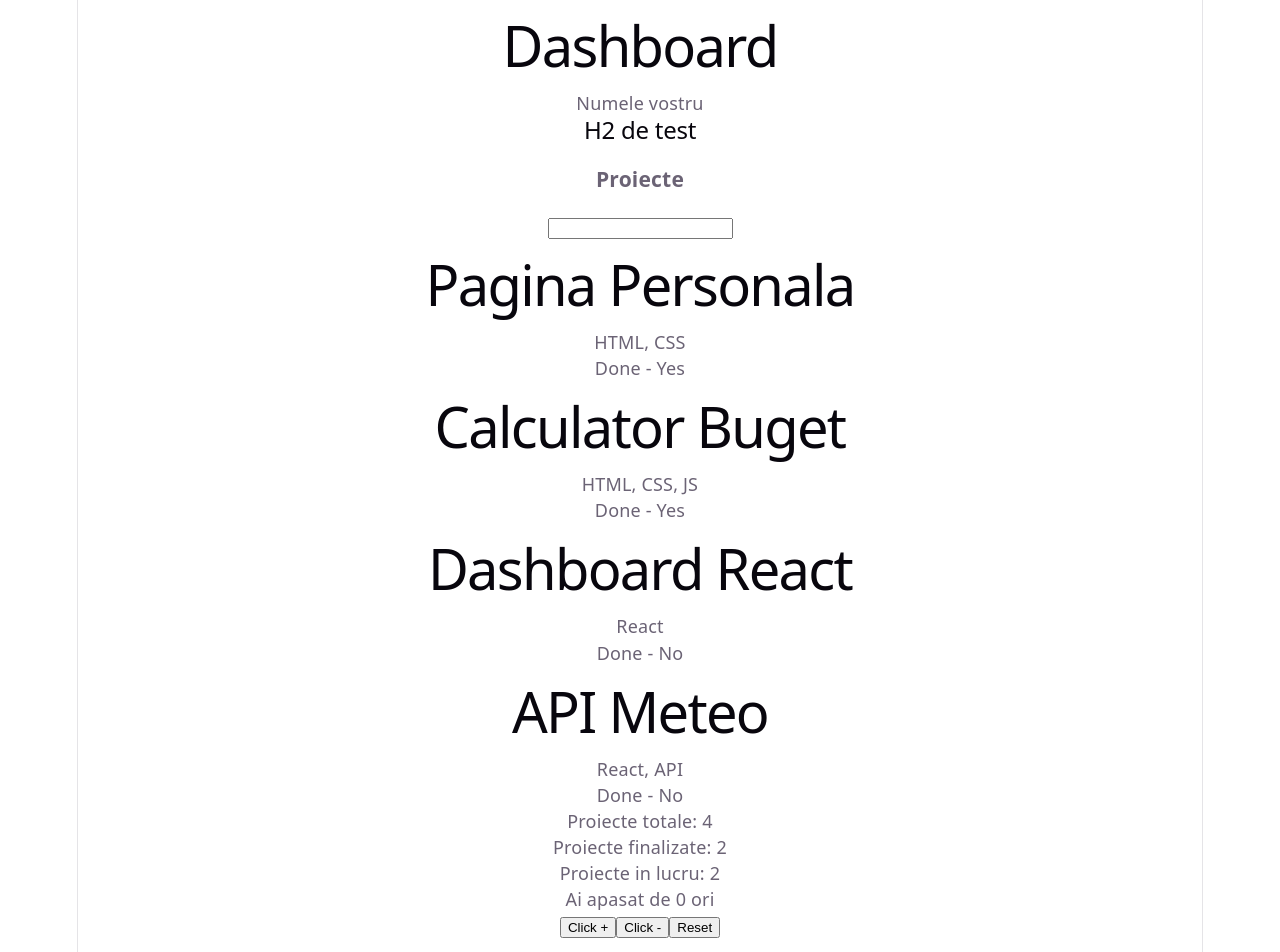
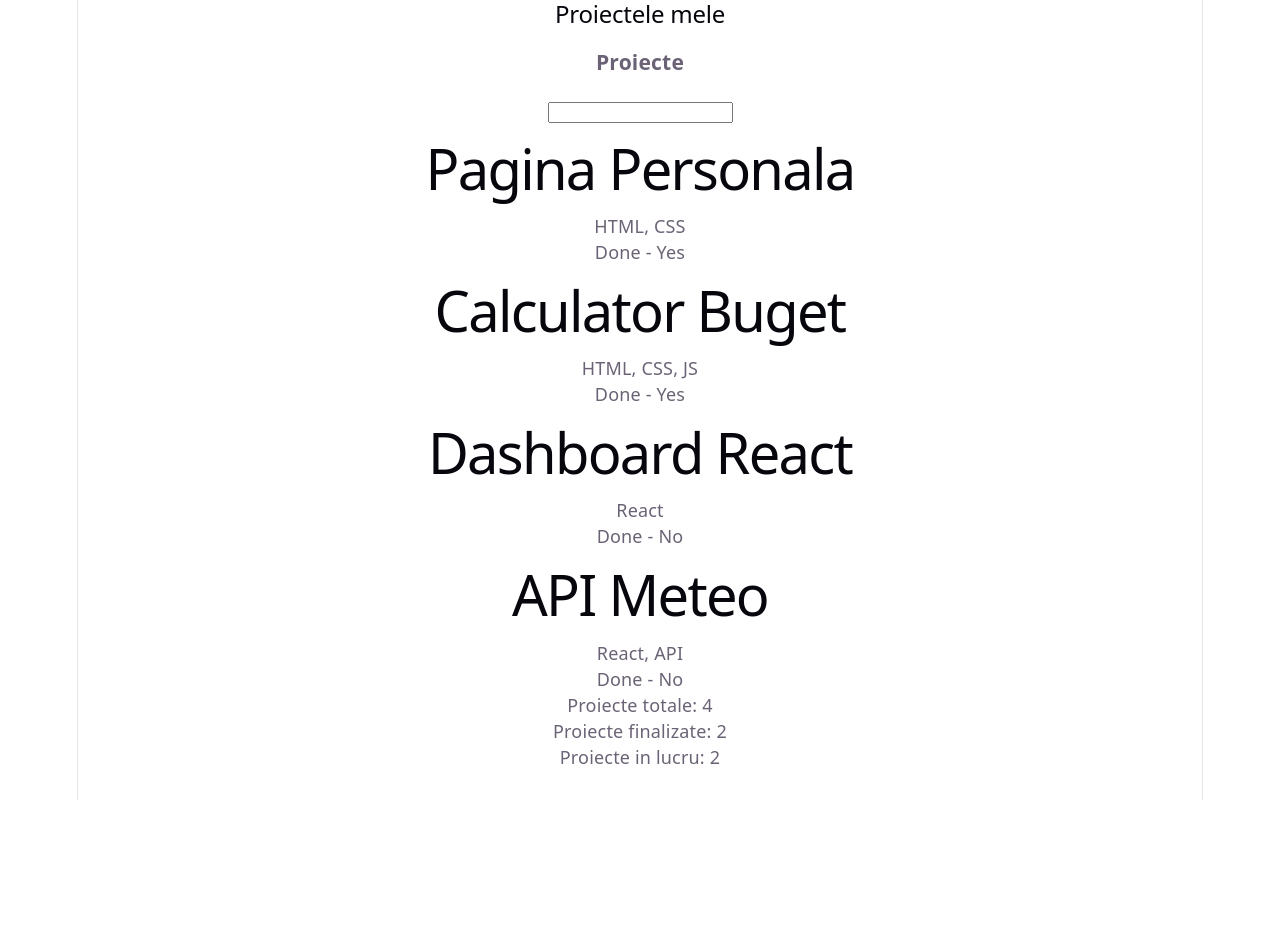
Before and after one commit to Hrelea-Victor/Laborator-pweb, a React (Vite) app: page /projects in a window 1280 px wide. Shown: the top 952 px of the page. After the commit the page ends 800 px from the top, so only its background shows below. Built offline with nearby package versions, Linux system fonts and the light colour scheme.

Commit message:
Feat: React routes

```diff
--- a/package.json
+++ b/package.json
@@ -11,7 +11,8 @@
   },
   "dependencies": {
     "react": "^19.2.4",
-    "react-dom": "^19.2.4"
+    "react-dom": "^19.2.4",
+    "react-router": "^7.14.1"
   },
   "devDependencies": {
     "@eslint/js": "^9.39.4",
--- a/src/App.jsx
+++ b/src/App.jsx
@@ -1,33 +1,16 @@
-import Card from './Card';
-import {useState} from 'react';
-import QuickNote from './QuickNote';
-import TodoList from './TodoList';
-import ContactForm from './ContactForm';
-import ProjectList from './ProjectList';
-
-const projects = [
-	{title: "Proiect 1", description: "Pagina cu HTML si CSS"},
-	{title: "Proiect 2", description: "Pagina cu JS"},
-	{title: "Proiect 3", description: "Dashboard cu React"},
-	{title: "Proiect 4", description: "Test1"},
-	{title: "Proiect 5", description: "Test2"}
-];
+import { BrowserRouter, Routes, Route } from 'react-router';
+import Home from './pages/Home';
+import Projects from './pages/Projects';
+import Contact from './pages/Contact';
 function App() {
-	const [count, setCount] = useState(0);
-return (
-	<div>
-		<h1>Dashboard</h1>
-		<p>Numele vostru </p>
-		<h2>H2 de test</h2>
-		<ProjectList/>
-		<p>Ai apasat de {count} ori</p>
-		<button onClick={() => setCount(count + 1)}>Click +</button>
-		<button onClick={() => setCount(count - 1)}>Click -</button>
-		<button onClick={() => setCount(0)}>Reset</button>
-		<QuickNote/>
-		<TodoList/>
-		<ContactForm/>
-	</div>
+	return (
+		<BrowserRouter>
+		<Routes>
+		<Route path="/" element={<Home />} />
+		<Route path="/projects" element={<Projects />} />
+		<Route path="/contact" element={<Contact />} />
+		</Routes>
+		</BrowserRouter>
 	);
 }
 export default App;
--- /dev/null
+++ b/src/pages/Contact.jsx
@@ -0,0 +1,10 @@
+import ContactForm from '../ContactForm';
+	function Contact() {
+	return (
+		<div>
+			<h2>Contact</h2>
+			<ContactForm />
+		</div>
+	);
+}
+export default Contact;
--- /dev/null
+++ b/src/pages/Home.jsx
@@ -0,0 +1,9 @@
+function Home() {
+	return (
+	<div>
+		<h2>Home</h2>
+		<p>Bine ai venit pe dashboard-ul meu!</p>
+	</div>
+	);
+}
+export default Home;
--- /dev/null
+++ b/src/pages/Projects.jsx
@@ -0,0 +1,10 @@
+import ProjectList from '../ProjectList';
+	function Projects() {
+	return (
+		<div>
+			<h2>Proiectele mele</h2>
+			<ProjectList />
+		</div>
+	);
+}
+export default Projects;
```
Also changed, not shown: src/UserList.jsx (added, +39 -0 lines), 1 other file (tests, documents, lock files or other folders).
